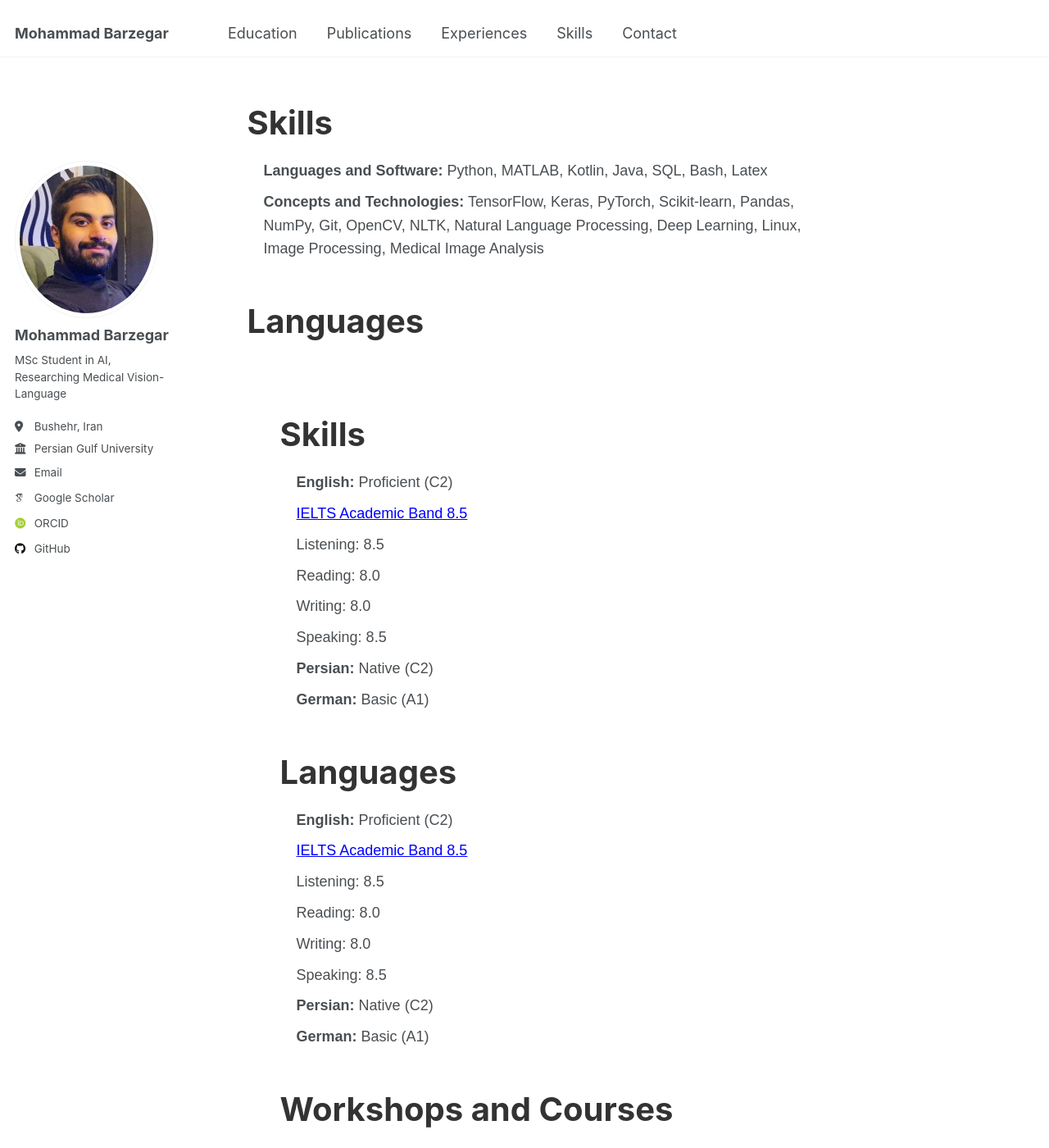
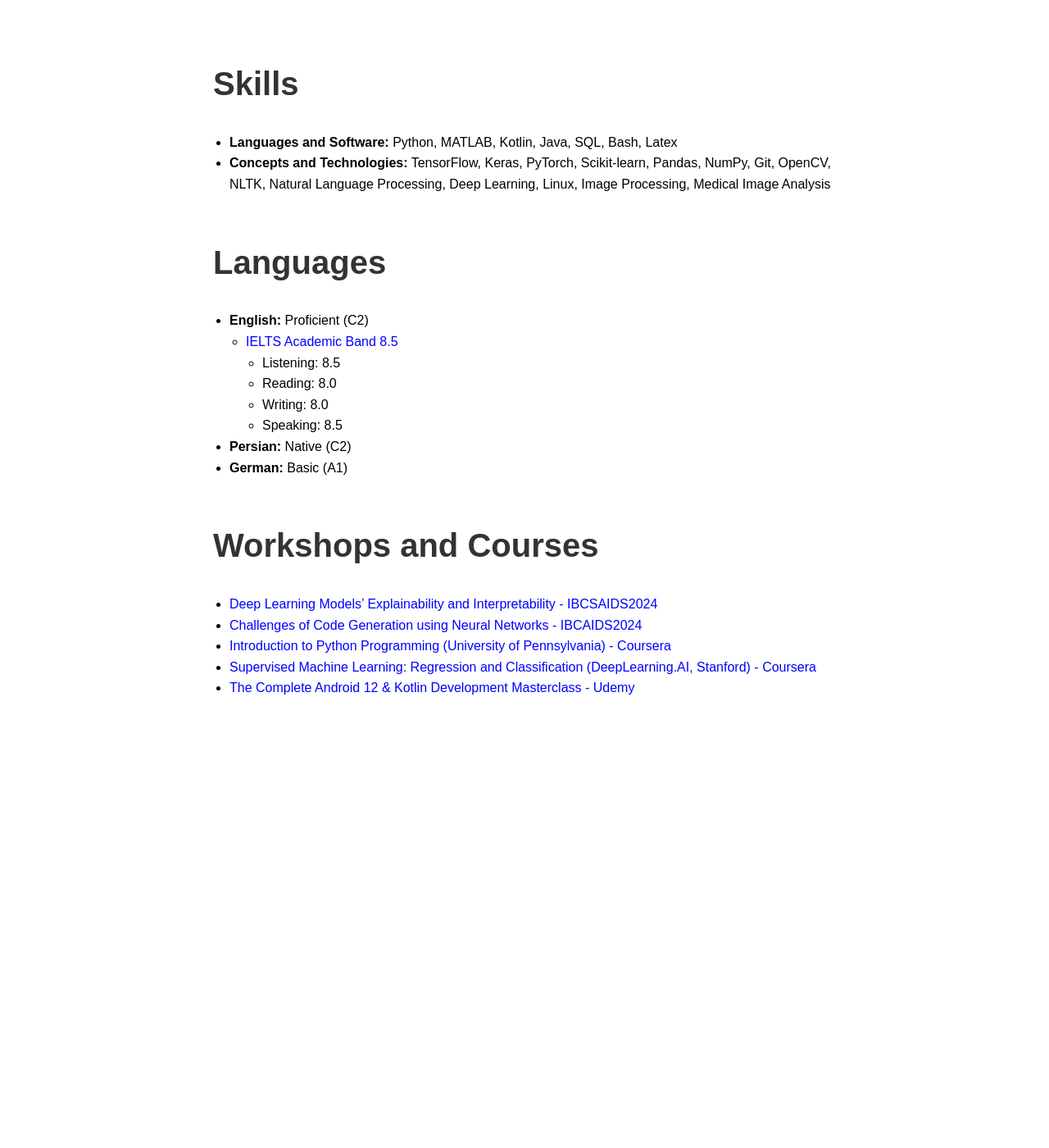
Before and after one commit to mbrz97/mbrz97.github.io, a Jekyll site: the page _pages/skills.html, which Jekyll copies as it is, in a window 1280 px wide and 1400 px high. Shown: the whole window at 82% size. Built offline with Jekyll 4.4.1, drawn with Linux system fonts in a browser that asks for light colours; some web fonts are replaced; some of the changed text lies outside the part shown.

Commit message:
Update skills.html

```diff
--- a/_pages/skills.html
+++ b/_pages/skills.html
@@ -1,9 +1,3 @@
----
-title: ""
-permalink: /skills/
-author_profile: true
----
-
 <!DOCTYPE html>
 <html lang="en">
 <head>
@@ -46,6 +40,13 @@ author_profile: true
             list-style-type: none;
             padding: 0;
         }
+        ul li {
+            list-style-type: disc;
+        }
+        ul li ul li {
+            list-style-type: circle;
+            margin-left: 20px;
+        }
         a {
             color: blue;
             text-decoration: none;
@@ -80,74 +81,6 @@ author_profile: true
         <h1>Languages</h1>
         <div class="details">
             <ul>
-<!DOCTYPE html>
-<html lang="en">
-<head>
-    <meta charset="UTF-8">
-    <meta name="viewport" content="width=device-width, initial-scale=1.0">
-    <title>Skills, Languages, and Courses</title>
-    <style>
-        html, body {
-            font-family: Arial, sans-serif;
-            line-height: 1.6;
-            overflow-x: hidden;
-            margin: 0;
-            padding: 0;
-            max-width: 100%;
-        }
-        * {
-            box-sizing: border-box;
-        }
-        .container {
-            max-width: 800px;
-            margin: auto;
-            padding: 20px;
-        }
-        h1, h2 {
-            color: #333;
-            font-weight: bold;
-        }
-        h1 {
-            font-size: 40px;
-            margin-top: 50px;
-        }
-        h2 {
-            font-size: 24px;
-            margin-top: 20px;
-        }
-        .details {
-            margin-left: 20px;
-        }
-        ul {
-            list-style-type: none;
-            padding: 0;
-        }
-        a {
-            color: blue;
-            text-decoration: none;
-        }
-        .button {
-            display: inline-block;
-            margin-top: 20px;
-            padding: 10px 20px;
-            font-size: 16px;
-            color: white;
-            background-color: #007BFF;
-            border: none;
-            border-radius: 5px;
-            text-decoration: none;
-            text-align: center;
-        }
-        .button:hover {
-            background-color: #0056b3;
-        }
-    </style>
-</head>
-<body>
-    <div class="container">
-        <h1>Skills</h1>
-        <div class="details">
-            <ul>
                 <li><strong>English:</strong> Proficient (C2)
                     <ul>
                         <li><a href="[hyperlink]">IELTS Academic Band 8.5</a>
@@ -165,31 +98,14 @@ author_profile: true
             </ul>
         </div>
 
-        <h1>Languages</h1>
-        <div class="details">
-            <ul>
-                <li><strong>English:</strong> Proficient (C2)
-                    <ul>
-                        <li><a href="https://mbrz97.github.io/files/ielts.jpeg">IELTS Academic Band 8.5</a></li>
-                        <li>Listening: 8.5</li>
-                        <li>Reading: 8.0</li>
-                        <li>Writing: 8.0</li>
-                        <li>Speaking: 8.5</li>
-                    </ul>
-                </li>
-                <li><strong>Persian:</strong> Native (C2)</li>
-                <li><strong>German:</strong> Basic (A1)</li>
-            </ul>
-        </div>
-
         <h1>Workshops and Courses</h1>
         <div class="details">
             <ul>
-                <li><a href="http://new.vcert.ir/users/preview_cert.php?c=IBCAIDS1-W00020167&preview">Deep Learning Models’ Explainability and Interpretability - IBCSAIDS2024</a></li>
-                <li><a href="https://new.vcert.ir/users/preview_cert.php?c=IBCAIDS1-W00030248&preview">Challenges of Code Generation using Neural Networks - IBCAIDS2024</a></li>
-                <li><a href="https://www.coursera.org/account/accomplishments/certificate/2X2AHQNYPUT6">Introduction to Python Programming (University of Pennsylvania) - Coursera</a></li>
-                <li><a href="https://www.coursera.org/account/accomplishments/certificate/CDUN9RS6RCEJ">Supervised Machine Learning: Regression and Classification (DeepLearning.AI, Stanford) - Coursera</a></li>
-                <li><a href="https://www.udemy.com/certificate/UC-c3177371-66f4-4d94-811a-4ee1c1ac95be/">The Complete Android 12 & Kotlin Development Masterclass - Udemy</a></li>
+                <li><a href="[hyperlink]">Deep Learning Models’ Explainability and Interpretability - IBCSAIDS2024</a></li>
+                <li><a href="[hyperlink]">Challenges of Code Generation using Neural Networks - IBCAIDS2024</a></li>
+                <li><a href="[hyperlink]">Introduction to Python Programming (University of Pennsylvania) - Coursera</a></li>
+                <li><a href="[hyperlink]">Supervised Machine Learning: Regression and Classification (DeepLearning.AI, Stanford) - Coursera</a></li>
+                <li><a href="[hyperlink]">The Complete Android 12 & Kotlin Development Masterclass - Udemy</a></li>
             </ul>
         </div>
     </div>
```
